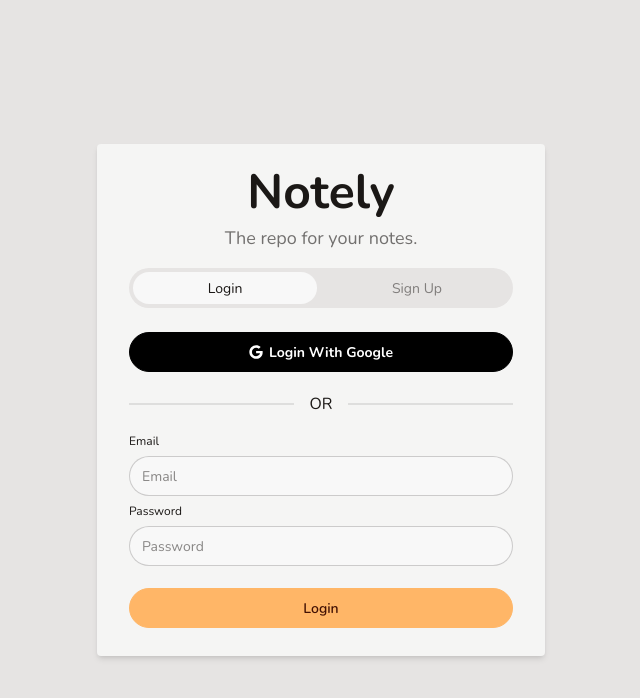
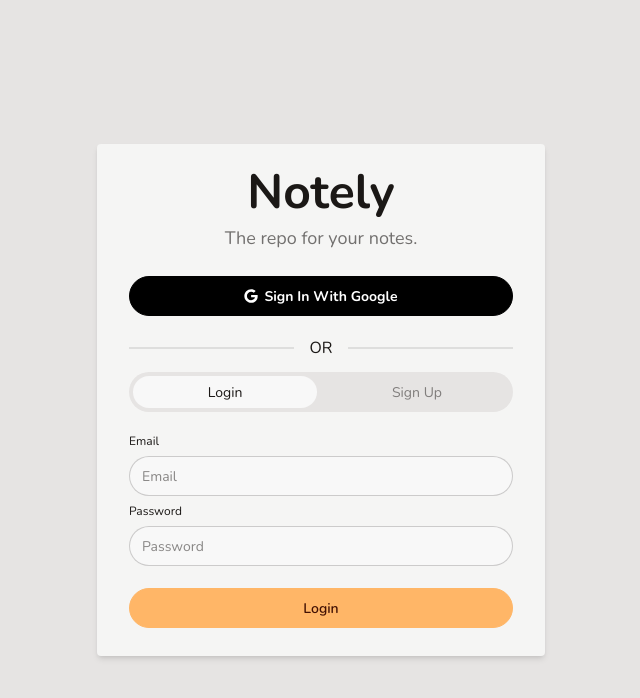
Before and after one commit to KarimChehab2003/notely-app, a Next.js app: page /auth in a window 1280 px wide. Shown: the top 698 px of the page, without its empty margins (319-959 px from the left). Built offline with nearby package versions, Linux system fonts and the light colour scheme.

Commit message:
- Implemented google sign in - Moved server actions to lib folder

```diff
--- /dev/null
+++ b/app/auth/error/page.tsx
@@ -0,0 +1,15 @@
+function AuthErrorPage() {
+    return (
+        <main className="min-h-[100dvh] flex flex-col justify-center items-center px-4 bg-base-300">
+            <h1 className="text-3xl font-bold mb-4">Authentication Error</h1>
+            <p className="mb-4">
+                Sorry, there was a problem signing you in. Please try again later or contact support.
+            </p>
+            <a href="/auth" className="text-info underline">
+                Back to Login
+            </a>
+        </main>
+    );
+}
+
+export default AuthErrorPage;
--- a/app/auth/page.tsx
+++ b/app/auth/page.tsx
@@ -1,4 +1,5 @@
 import AuthForm from "@/components/auth/AuthForm";
+import GoogleLoginButton from "@/components/auth/GoogleLoginButton";
 
 function AuthPage() {
     return (
@@ -8,6 +9,12 @@ function AuthPage() {
                 <h1 className="text-4xl sm:text-5xl font-bold text-center">Notely</h1>
                 <p className="text-center text-lg text-base-content/60 mb-4">The repo for your notes.</p>
 
+                <div className="px-4">
+                    <GoogleLoginButton />
+                </div>
+
+                <div className="divider my-4 px-4">OR</div>
+
                 <AuthForm />
             </div>
         </main>
--- /dev/null
+++ b/app/auth/v1/callback/route.ts
@@ -0,0 +1,23 @@
+import { NextResponse } from "next/server";
+import { createSupabaseServerClient } from "@/lib/supabase/supabaseServer";
+
+export async function GET(request: Request) {
+    const url = new URL(request.url);
+    const code = url.searchParams.get("code");
+    const next = url.searchParams.get("next") ?? "/dashboard";
+    const origin = url.origin;
+
+    if (!code) {
+        return NextResponse.redirect(`${origin}/auth/error`);
+    }
+
+    const supabase = await createSupabaseServerClient();
+    const { error } = await supabase.auth.exchangeCodeForSession(code);
+
+    if (error) {
+        console.error("Error exchanging auth code:", error.message);
+        return NextResponse.redirect(`${origin}/auth/error`);
+    }
+
+    return NextResponse.redirect(`${origin}${next}`);
+}
--- a/app/dashboard/page.tsx
+++ b/app/dashboard/page.tsx
@@ -1,9 +1,9 @@
-import { createClient } from "@/lib/supabase/supabaseServer";
+import { createSupabaseServerClient } from "@/lib/supabase/supabaseServer";
 import { redirect } from "next/navigation";
-import { logout } from "../actions/auth";
+import { logout } from "../../lib/actions/auth";
 
 async function Dashboard() {
-    const supabase = await createClient();
+    const supabase = await createSupabaseServerClient();
     const { data } = await supabase.auth.getUser();
 
     if (!data) redirect("/login");
--- a/components/auth/AuthForm.tsx
+++ b/components/auth/AuthForm.tsx
@@ -1,7 +1,6 @@
 "use client";
-import { loginWithEmail, signUpWithEmail } from "@/app/actions/auth";
+import { loginWithEmail, signUpWithEmail } from "@/lib/actions/auth";
 import { useActionState, useState } from "react";
-import { FaGoogle } from "react-icons/fa";
 
 const initialState = { success: false, errors: {}, message: "" };
 
@@ -14,13 +13,6 @@ function AuthForm() {
                 <button className={`tab h-8 flex-1 ${isLogin ? "tab-active" : ""} transition-colors duration-200`} onClick={() => setIsLogin(true)}>Login</button>
                 <button className={`tab h-8 flex-1 ${!isLogin ? "tab-active" : ""} transition-colors duration-200`} onClick={() => setIsLogin(false)}>Sign Up</button>
             </div>
-
-            <button className="btn btn-secondary rounded-full inline-flex items-center w-full my-2 text-secondary-content">
-                <FaGoogle />
-                <span className="font-bold">{isLogin ? "Login" : "Sign In"} With Google</span>
-            </button>
-
-            <div className="divider my-4">OR</div>
 
             {/* Auth Form */}
             <form action={formAction} className="fieldset">
--- /dev/null
+++ b/components/auth/GoogleLoginButton.tsx
@@ -0,0 +1,30 @@
+"use client";
+
+import { FaGoogle } from "react-icons/fa";
+import { createClient } from "@/lib/supabase/supabaseClient";
+
+export default function GoogleLoginButton() {
+
+    const handleGoogleLogin = async () => {
+        const supabase = createClient();
+
+        const { error } = await supabase.auth.signInWithOAuth({
+            provider: "google",
+            options: {
+                redirectTo: "http://localhost:3000/auth/v1/callback",
+            },
+        });
+
+        if (error) {
+            console.error(error.message);
+            return;
+        }
+    };
+
+    return (
+        <button onClick={handleGoogleLogin} className="btn btn-secondary rounded-full inline-flex items-center w-full my-2 text-secondary-content">
+            <FaGoogle />
+            <span className="font-bold">Sign In With Google</span>
+        </button>
+    );
+}
--- a/app/actions/auth.ts
+++ b/lib/actions/auth.ts
@@ -1,8 +1,9 @@
 "use server";
 
-import { createClient } from "@/lib/supabase/supabaseServer";
+import { createSupabaseServerClient } from "@/lib/supabase/supabaseServer";
 import { loginSchema, signUpSchema } from "@/lib/validation/authSchemas";
 import { redirect } from "next/navigation";
+import { createClient } from "../supabase/supabaseClient";
 
 type ActionState = {
     success: boolean;
@@ -17,7 +18,7 @@ export const signUpWithEmail = async (_prevState: ActionState, formData: FormDat
     if (!parsed.success) return { success: false, errors: parsed.error.flatten().fieldErrors }
 
     const { email, password, username } = parsed.data;
-    const supabase = await createClient();
+    const supabase = await createSupabaseServerClient();
 
     const { error } = await supabase.auth.signUp({
         email,
@@ -36,7 +37,7 @@ export const loginWithEmail = async (_prevState: ActionState, formData: FormData
     if (!parsed.success) return { success: false, errors: parsed.error.flatten().fieldErrors }
 
     const { email, password } = parsed.data;
-    const supabase = await createClient();
+    const supabase = await createSupabaseServerClient();
 
     const { error } = await supabase.auth.signInWithPassword({ email, password });
     if (error) return { success: false, message: error.message };
@@ -45,22 +46,9 @@ export const loginWithEmail = async (_prevState: ActionState, formData: FormData
 }
 
 export const logout = async () => {
-    const supabase = await createClient();
+    const supabase = await createSupabaseServerClient();
     const { error } = await supabase.auth.signOut();
     if (error) return { success: false, message: error.message };
 
     redirect("/auth");
 }
-
-
-// export const loginWithGoogle = async () => {
-//     const { data, error } = await supabase.auth.signInWithOAuth({
-//         provider: "google",
-//         options: {
-//             redirectTo: "http://localhost:3000/dashboard"
-//         }
-//     })
-
-//     if (error) throw new Error(error.message);
-//     return data.url;
-// }
--- a/lib/supabase/supabaseServer.ts
+++ b/lib/supabase/supabaseServer.ts
@@ -1,7 +1,7 @@
 import { createServerClient } from '@supabase/ssr'
 import { cookies } from 'next/headers'
 
-export async function createClient() {
+export async function createSupabaseServerClient() {
     const cookieStore = await cookies()
 
     return createServerClient(
```
